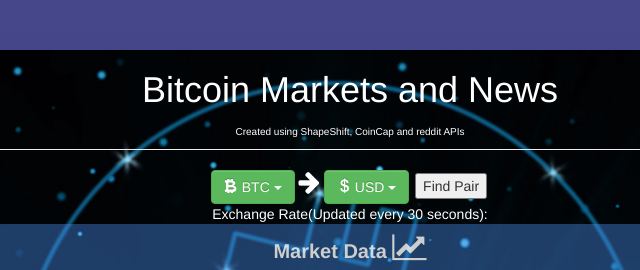
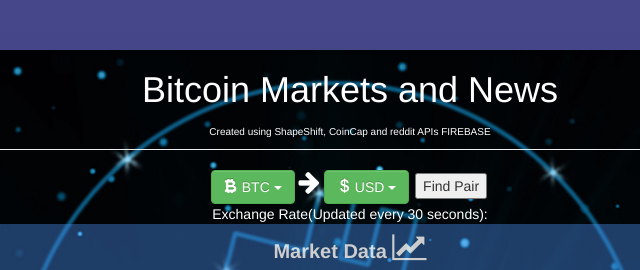
Before and after one commit to hrfischberg/ShapeShifts, a website: page index.html in a window 1280 px wide. Shown: the top 270 px of the page, 290-930 px from the left. Drawn offline with nearby package versions, Linux system fonts and the light colour scheme; no server answers.

Commit message:
firebase test

```diff
--- a/index.html
+++ b/index.html
@@ -32,7 +32,7 @@
   </nav>
   <div class="page-header">
       <h1>Bitcoin Markets and News</h1>
-      <small>Created using ShapeShift, CoinCap and reddit APIs</small>
+      <small>Created using ShapeShift, CoinCap and reddit APIs FIREBASE</small>
   </div>
   <div class="row" id="marketInfo">
     <div id="currentPrice">
```
